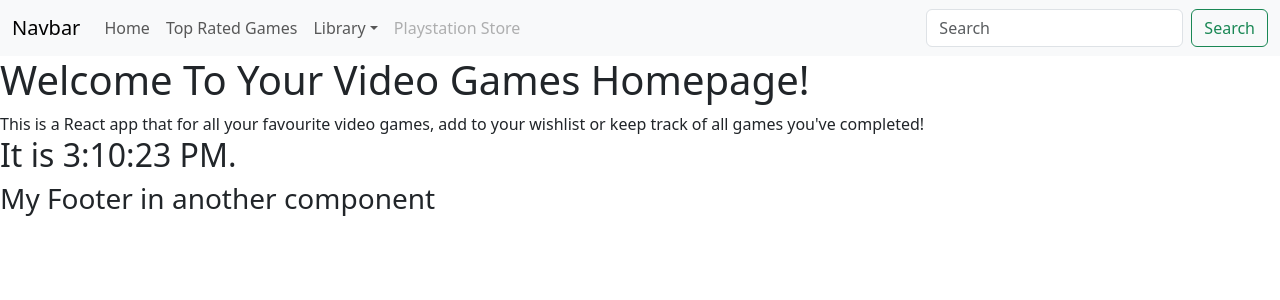
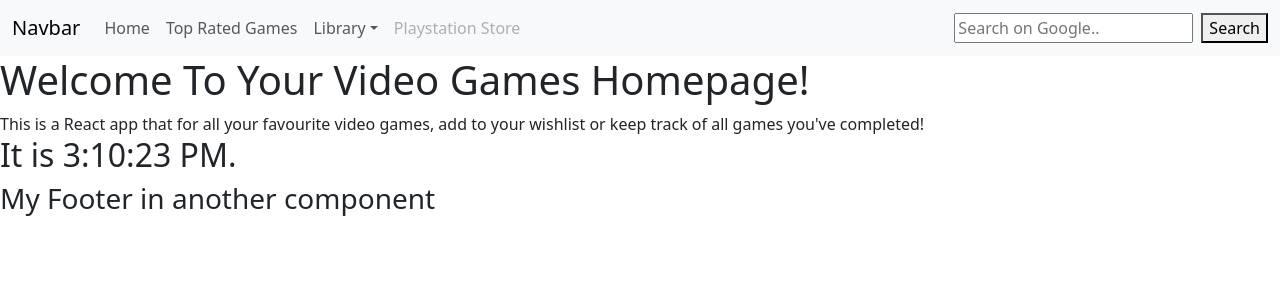
Before and after one commit to NathanCarr10/Data-Rep-Project-2024, a React (Create React App) app: page / in a window 1280 px wide. Shown: the top 300 px of the page. Built offline with nearby package versions, Linux system fonts and the light colour scheme.

Commit message:
created SearchBar.js to implement google search functionality on NavBar

```diff
--- a/src/components/NavigationBar.js
+++ b/src/components/NavigationBar.js
@@ -4,6 +4,7 @@ import Form from 'react-bootstrap/Form';
 import Nav from 'react-bootstrap/Nav';
 import Navbar from 'react-bootstrap/Navbar';
 import NavDropdown from 'react-bootstrap/NavDropdown';
+import SearchBar from './SearchBar';
 
 function NavScroll() {
   return (
@@ -33,15 +34,7 @@ function NavScroll() {
               Playstation Store
             </Nav.Link>
           </Nav>
-          <Form className="d-flex">
-            <Form.Control
-              type="search"
-              placeholder="Search"
-              className="me-2"
-              aria-label="Search"
-            />
-            <Button variant="outline-success">Search</Button>
-          </Form>
+          <SearchBar />
         </Navbar.Collapse>
       </Container>
     </Navbar>
--- /dev/null
+++ b/src/components/SearchBar.js
@@ -0,0 +1,38 @@
+import React, {useState} from "react";
+
+function SearchBar(){
+    const [query, setQuery] = useState("");
+    //query stores value of search input
+    //setQuery is the function to update the value of query
+
+    const handleSearch = () => {
+        //handleSearch is used when the user clicks "Search button or presses Enter"
+        if (query.trim()) {
+            //querty.trim checks if query is empty
+            window.open('https://www.google.com/search?q=${query}', "blank");
+            //opens a new tab with google search of query
+        }
+    };
+
+    const handleKeyDown = (e) => {
+        //this function uses handleSearch if Enter is pressed
+        if (e.key === "Enter") {
+            handleSearch();
+        }
+    };
+
+    return (
+        <div style= {{display: "flex", gap: "0.5rem"}}>
+            <input
+            type = "text"
+            placeholder="Search on Google.."
+            value={query}
+            onChange={(e) => setQuery(e.target.value)} //Updates query when user types in input field
+            onKeyDown={handleKeyDown}
+            />
+            <button onClick={handleSearch}>Search</button> {/* Button to handle Search function */}
+        </div>
+    );
+}
+
+export default SearchBar;
```
